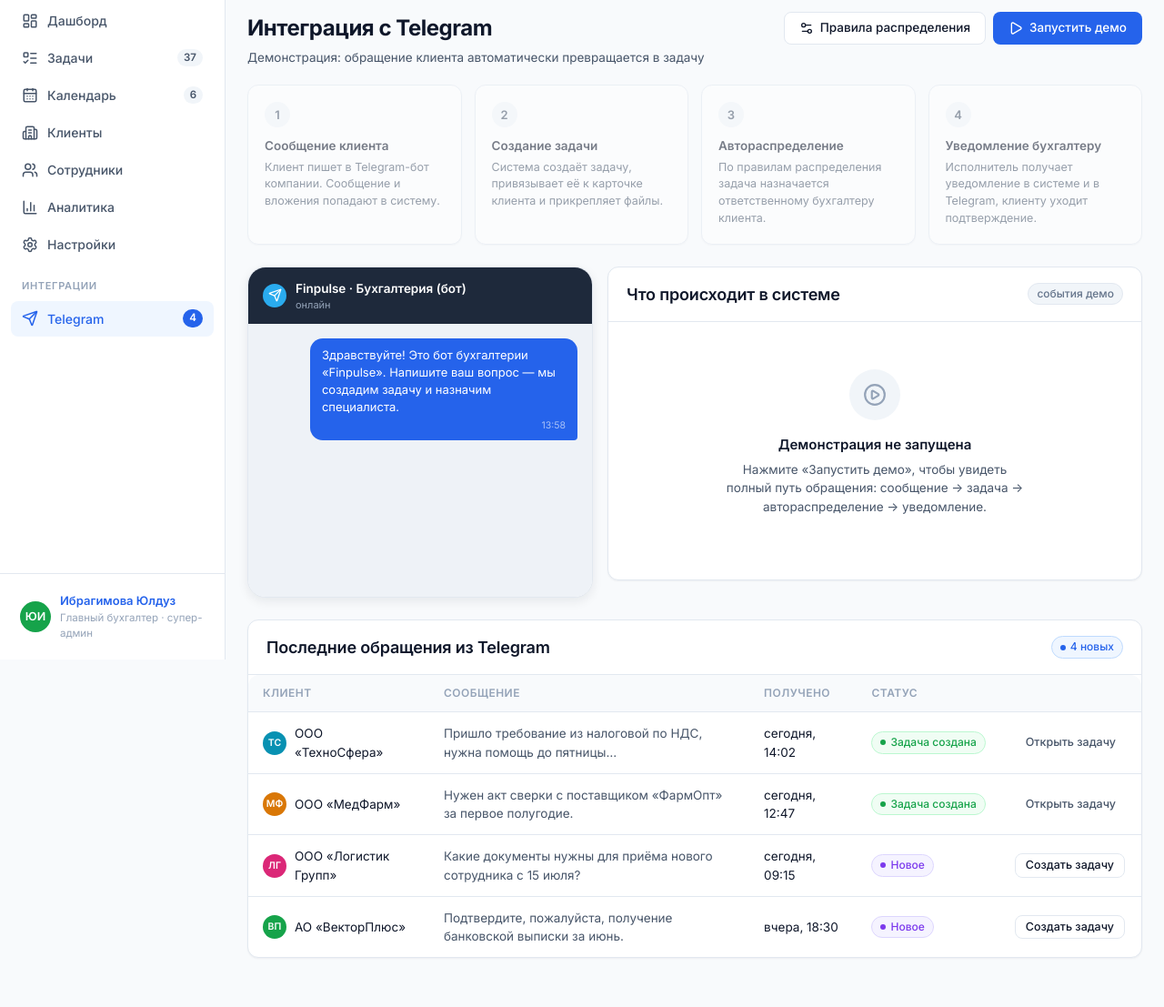
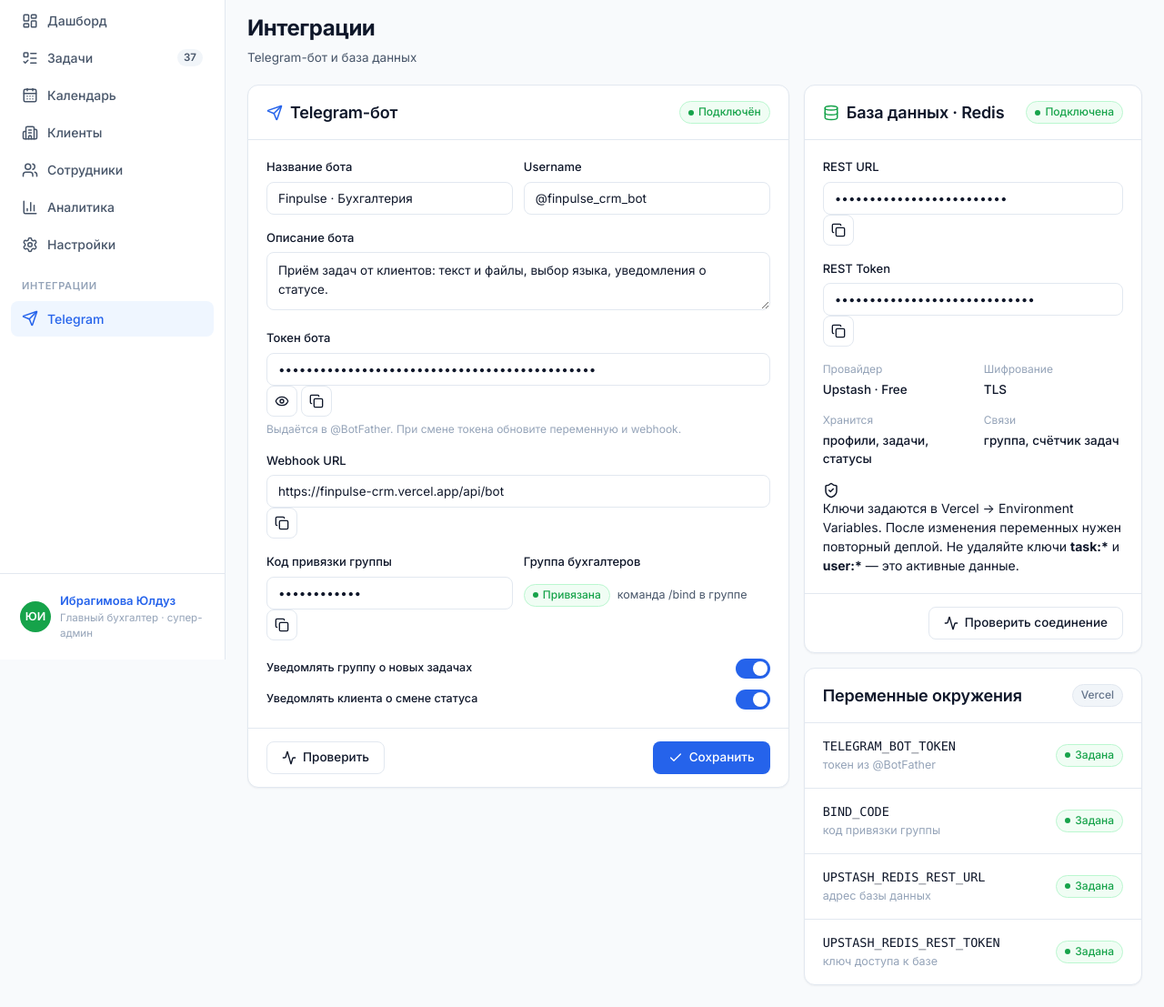
Before and after one commit to OtabekPulatov02/finpulse-crm, a website: page telegram.html in a window 1280 px wide. Shown: the part 75-1182 px from the top of the page at 91% size. Before the commit the page ends 1152 px from the top, so only its background shows below. Drawn offline with nearby package versions, Linux system fonts and the light colour scheme.

```diff
--- a/telegram.html
+++ b/telegram.html
@@ -3,7 +3,7 @@
 <head>
   <meta charset="UTF-8">
   <meta name="viewport" content="width=device-width, initial-scale=1">
-  <title>Telegram — Finpulse CRM</title>
+  <title>Интеграции — Finpulse CRM</title>
   <link rel="preconnect" href="https://fonts.googleapis.com">
   <link rel="preconnect" href="https://fonts.gstatic.com" crossorigin>
   <link href="https://fonts.googleapis.com/css2?family=Inter:wght@400;500;600;700&display=swap" rel="stylesheet">
@@ -23,13 +23,13 @@
     <nav class="sidebar-nav">
       <a class="nav-item" href="dashboard.html"><i data-lucide="layout-dashboard" class="icon"></i>Дашборд</a>
       <a class="nav-item" href="tasks.html"><i data-lucide="list-todo" class="icon"></i>Задачи<span class="nav-count">37</span></a>
-      <a class="nav-item" href="calendar.html"><i data-lucide="calendar-days" class="icon"></i>Календарь<span class="nav-count">6</span></a>
+      <a class="nav-item" href="calendar.html"><i data-lucide="calendar-days" class="icon"></i>Календарь</a>
       <a class="nav-item" href="clients.html"><i data-lucide="building-2" class="icon"></i>Клиенты</a>
       <a class="nav-item" href="employees.html"><i data-lucide="users" class="icon"></i>Сотрудники</a>
       <a class="nav-item" href="analytics.html"><i data-lucide="bar-chart-3" class="icon"></i>Аналитика</a>
       <a class="nav-item" href="settings.html" data-role-admin><i data-lucide="settings" class="icon"></i>Настройки</a>
       <div class="nav-section">Интеграции</div>
-      <a class="nav-item active" href="telegram.html"><i data-lucide="send" class="icon"></i>Telegram<span class="nav-count">4</span></a>
+      <a class="nav-item active" href="telegram.html"><i data-lucide="send" class="icon"></i>Telegram</a>
     </nav>
     <div class="sidebar-footer">
       <a class="sidebar-user" href="employee.html">
@@ -48,8 +48,7 @@
       <button class="topbar-burger" data-sidebar-toggle aria-label="Меню"><i data-lucide="menu" class="icon"></i></button>
       <div class="topbar-search">
         <i data-lucide="search" class="icon"></i>
-        <input type="text" placeholder="Поиск по клиентам, задачам, сотрудникам…">
-        <kbd>Ctrl K</kbd>
+        <input type="text" placeholder="Поиск…">
       </div>
       <div class="topbar-actions">
         <div class="dropdown">
@@ -89,148 +88,153 @@
     <main class="page">
       <div class="page-header">
         <div>
-          <h1>Интеграция с Telegram</h1>
-          <p class="subtitle">Демонстрация: обращение клиента автоматически превращается в задачу</p>
-        </div>
-        <div class="page-header-actions">
-          <button class="btn btn-secondary" data-modal-open="modal-distribution"><i data-lucide="settings-2" class="icon"></i>Правила распределения</button>
-          <button class="btn btn-primary" id="tg-play"><i data-lucide="play" class="icon"></i>Запустить демо</button>
+          <h1>Интеграции</h1>
+          <p class="subtitle">Telegram-бот и база данных</p>
         </div>
       </div>
 
-      <!-- Шаги потока -->
-      <section class="tg-flow">
-        <div class="card tg-step">
-          <div class="step-num">1</div>
-          <h3>Сообщение клиента</h3>
-          <p>Клиент пишет в Telegram-бот компании. Сообщение и вложения попадают в систему.</p>
+      <div class="dash-grid">
+        <!-- Telegram-бот -->
+        <section class="card">
+          <div class="card-header">
+            <h2 class="flex items-center gap-8"><i data-lucide="send" class="icon" style="color:var(--accent);"></i>Telegram-бот</h2>
+            <span class="badge badge-green">Подключён</span>
           </div>
-        <div class="card tg-step">
-          <div class="step-num">2</div>
-          <h3>Создание задачи</h3>
-          <p>Система создаёт задачу, привязывает её к карточке клиента и прикрепляет файлы.</p>
+          <div class="card-body">
+            <div class="form-row">
+              <div class="form-group">
+                <label class="form-label">Название бота</label>
+                <input type="text" class="input" value="Finpulse · Бухгалтерия">
               </div>
-        <div class="card tg-step">
-          <div class="step-num">3</div>
-          <h3>Автораспределение</h3>
-          <p>По правилам распределения задача назначается ответственному бухгалтеру клиента.</p>
+              <div class="form-group">
+                <label class="form-label">Username</label>
+                <input type="text" class="input" value="@finpulse_crm_bot">
               </div>
-        <div class="card tg-step">
-          <div class="step-num">4</div>
-          <h3>Уведомление бухгалтеру</h3>
-          <p>Исполнитель получает уведомление в системе и в Telegram, клиенту уходит подтверждение.</p>
+            </div>
+
+            <div class="form-group">
+              <label class="form-label">Описание бота</label>
+              <textarea class="textarea" style="min-height:64px;">Приём задач от клиентов: текст и файлы, выбор языка, уведомления о статусе.</textarea>
+            </div>
+
+            <div class="form-group">
+              <label class="form-label">Токен бота</label>
+              <div class="masked-row">
+                <input type="password" class="input" value="0000000000:XXXXXXXXXXXXXXXXXXXXXXXXXXXXXXXXXXX" readonly>
+                <button class="btn btn-secondary btn-icon" data-tooltip="Показать" data-toast="info|Токен скрыт|Просмотр доступен только супер-админу."><i data-lucide="eye" class="icon"></i></button>
+                <button class="btn btn-secondary btn-icon" data-tooltip="Копировать" data-toast="success|Скопировано|Токен в буфере обмена."><i data-lucide="copy" class="icon"></i></button>
+              </div>
+              <div class="form-hint">Выдаётся в @BotFather. При смене токена обновите переменную и webhook.</div>
+            </div>
+
+            <div class="form-group">
+              <label class="form-label">Webhook URL</label>
+              <div class="masked-row">
+                <input type="text" class="input" value="https://finpulse-crm.vercel.app/api/bot" readonly>
+                <button class="btn btn-secondary btn-icon" data-tooltip="Копировать" data-toast="success|Скопировано|Адрес в буфере обмена."><i data-lucide="copy" class="icon"></i></button>
+              </div>
+            </div>
+
+            <div class="form-row">
+              <div class="form-group">
+                <label class="form-label">Код привязки группы</label>
+                <div class="masked-row">
+                  <input type="password" class="input" value="finpulse2026" readonly>
+                  <button class="btn btn-secondary btn-icon" data-tooltip="Копировать" data-toast="success|Скопировано|Код в буфере обмена."><i data-lucide="copy" class="icon"></i></button>
+                </div>
+              </div>
+              <div class="form-group">
+                <label class="form-label">Группа бухгалтеров</label>
+                <div class="flex items-center gap-8" style="padding:8px 0;">
+                  <span class="badge badge-green">Привязана</span>
+                  <span class="text-secondary text-sm">команда /bind в группе</span>
+                </div>
+              </div>
+            </div>
+
+            <div class="flex items-center justify-between gap-12" style="margin-top:4px;">
+              <span class="text-sm fw-500">Уведомлять группу о новых задачах</span>
+              <label class="toggle"><input type="checkbox" checked><span class="slider"></span></label>
+            </div>
+            <div class="flex items-center justify-between gap-12" style="margin-top:12px;">
+              <span class="text-sm fw-500">Уведомлять клиента о смене статуса</span>
+              <label class="toggle"><input type="checkbox" checked><span class="slider"></span></label>
+            </div>
+          </div>
+          <div class="card-footer flex items-center justify-between">
+            <button class="btn btn-secondary" data-toast="success|Подключение проверено|getMe: @finpulse_crm_bot, webhook активен."><i data-lucide="activity" class="icon"></i>Проверить</button>
+            <button class="btn btn-primary" data-toast="success|Сохранено|Настройки бота обновлены."><i data-lucide="check" class="icon"></i>Сохранить</button>
           </div>
         </section>
 
-      <div class="tg-demo-grid">
-        <!-- Телефон -->
-        <div class="phone">
-          <div class="phone-header">
-            <span class="avatar avatar-sm" style="background:#2AABEE;"><i data-lucide="send" class="icon icon-sm"></i></span>
-            <div>
-              <div class="ph-name">Finpulse · Бухгалтерия (бот)</div>
-              <div class="ph-status">онлайн</div>
+        <!-- База данных -->
+        <div class="dash-col">
+          <section class="card">
+            <div class="card-header">
+              <h2 class="flex items-center gap-8"><i data-lucide="database" class="icon" style="color:var(--success);"></i>База данных · Redis</h2>
+              <span class="badge badge-green">Подключена</span>
+            </div>
+            <div class="card-body">
+              <div class="form-group">
+                <label class="form-label">REST URL</label>
+                <div class="masked-row">
+                  <input type="password" class="input" value="https://xxxxxx.upstash.io" readonly>
+                  <button class="btn btn-secondary btn-icon" data-tooltip="Копировать" data-toast="success|Скопировано|Адрес в буфере обмена."><i data-lucide="copy" class="icon"></i></button>
                 </div>
               </div>
-          <div class="phone-body" id="tg-chat">
-            <div class="chat-msg out">Здравствуйте! Это бот бухгалтерии «Finpulse». Напишите ваш вопрос — мы создадим задачу и назначим специалиста.<span class="msg-time">13:58</span></div>
+              <div class="form-group">
+                <label class="form-label">REST Token</label>
+                <div class="masked-row">
+                  <input type="password" class="input" value="AXXXXXXXXXXXXXXXXXXXXXXXXXXXX" readonly>
+                  <button class="btn btn-secondary btn-icon" data-tooltip="Копировать" data-toast="success|Скопировано|Токен в буфере обмена."><i data-lucide="copy" class="icon"></i></button>
                 </div>
               </div>
 
-        <!-- Что происходит в системе -->
-        <section class="card">
-          <div class="card-header">
-            <h2>Что происходит в системе</h2>
-            <span class="badge badge-gray no-dot">события демо</span>
+              <div class="info-grid" style="grid-template-columns:1fr 1fr; margin:4px 0 16px;">
+                <div class="info-item"><div class="info-label">Провайдер</div><div class="info-value">Upstash · Free</div></div>
+                <div class="info-item"><div class="info-label">Шифрование</div><div class="info-value">TLS</div></div>
+                <div class="info-item"><div class="info-label">Хранится</div><div class="info-value">профили, задачи, статусы</div></div>
+                <div class="info-item"><div class="info-label">Связи</div><div class="info-value">группа, счётчик задач</div></div>
               </div>
-          <div class="card-body">
-            <div class="timeline" id="tg-events">
-              <div class="timeline-item hidden">
-                <div class="tl-icon ic-blue"><i data-lucide="file-plus-2" class="icon"></i></div>
-                <div class="tl-body">
-                  <div class="tl-text">Создана задача <b>№ 1247 «Требование ИФНС по НДС»</b> для клиента <a href="client.html">ООО «ТехноСфера»</a>, вложение прикреплено</div>
-                  <div class="tl-time">14:02:11</div>
+
+              <div class="info-note">
+                <i data-lucide="shield-check" class="icon"></i>
+                <span>Ключи задаются в Vercel → Environment Variables. После изменения переменных нужен повторный деплой. Не удаляйте ключи <b>task:*</b> и <b>user:*</b> — это активные данные.</span>
               </div>
             </div>
-              <div class="timeline-item hidden">
-                <div class="tl-icon ic-purple"><i data-lucide="user-check" class="icon"></i></div>
-                <div class="tl-body">
-                  <div class="tl-text">Правило «Telegram → ответственный бухгалтер»: исполнителем назначена <b>Елена Крылова</b>, приоритет <b>Средний</b>, срок <b>2 рабочих дня</b></div>
-                  <div class="tl-time">14:02:12</div>
+            <div class="card-footer" style="text-align:right;">
+              <button class="btn btn-secondary" data-toast="success|Соединение активно|PING → PONG · 14 мс."><i data-lucide="activity" class="icon"></i>Проверить соединение</button>
             </div>
+          </section>
+
+          <section class="card">
+            <div class="card-header"><h2>Переменные окружения</h2><span class="badge badge-gray no-dot">Vercel</span></div>
+            <div>
+              <div class="settings-row">
+                <div><div class="sr-title" style="font-family:ui-monospace,Menlo,monospace;">TELEGRAM_BOT_TOKEN</div><div class="sr-desc">токен из @BotFather</div></div>
+                <span class="badge badge-green">Задана</span>
               </div>
-              <div class="timeline-item hidden">
-                <div class="tl-icon ic-green"><i data-lucide="bell-ring" class="icon"></i></div>
-                <div class="tl-body">
-                  <div class="tl-text">Уведомление отправлено <b>Елене Крыловой</b> (система + Telegram), клиент получил подтверждение с номером задачи</div>
-                  <div class="tl-time">14:02:13</div>
+              <div class="settings-row">
+                <div><div class="sr-title" style="font-family:ui-monospace,Menlo,monospace;">BIND_CODE</div><div class="sr-desc">код привязки группы</div></div>
+                <span class="badge badge-green">Задана</span>
               </div>
+              <div class="settings-row">
+                <div><div class="sr-title" style="font-family:ui-monospace,Menlo,monospace;">UPSTASH_REDIS_REST_URL</div><div class="sr-desc">адрес базы данных</div></div>
+                <span class="badge badge-green">Задана</span>
               </div>
-            </div>
-            <div class="empty-state" id="tg-empty" style="padding:32px 20px;">
-              <div class="es-icon"><i data-lucide="circle-play" class="icon"></i></div>
-              <h3>Демонстрация не запущена</h3>
-              <p>Нажмите «Запустить демо», чтобы увидеть полный путь обращения: сообщение → задача → автораспределение → уведомление.</p>
+              <div class="settings-row">
+                <div><div class="sr-title" style="font-family:ui-monospace,Menlo,monospace;">UPSTASH_REDIS_REST_TOKEN</div><div class="sr-desc">ключ доступа к базе</div></div>
+                <span class="badge badge-green">Задана</span>
               </div>
             </div>
           </section>
         </div>
-
-      <!-- Последние обращения -->
-      <section class="card mt-24">
-        <div class="card-header">
-          <h2>Последние обращения из Telegram</h2>
-          <span class="badge badge-blue">4 новых</span>
       </div>
-        <div class="table-wrap">
-          <table class="table">
-            <thead><tr><th>Клиент</th><th>Сообщение</th><th>Получено</th><th>Статус</th><th></th></tr></thead>
-            <tbody>
-              <tr>
-                <td><div class="cell-user"><span class="avatar avatar-sm av-3">ТС</span>ООО «ТехноСфера»</div></td>
-                <td class="text-secondary">Пришло требование из налоговой по НДС, нужна помощь до пятницы…</td>
-                <td>сегодня, 14:02</td>
-                <td><span class="badge badge-green">Задача создана</span></td>
-                <td><a class="btn btn-ghost btn-sm" href="task.html">Открыть задачу</a></td>
-              </tr>
-              <tr>
-                <td><div class="cell-user"><span class="avatar avatar-sm av-4">МФ</span>ООО «МедФарм»</div></td>
-                <td class="text-secondary">Нужен акт сверки с поставщиком «ФармОпт» за первое полугодие.</td>
-                <td>сегодня, 12:47</td>
-                <td><span class="badge badge-green">Задача создана</span></td>
-                <td><a class="btn btn-ghost btn-sm" href="task.html">Открыть задачу</a></td>
-              </tr>
-              <tr>
-                <td><div class="cell-user"><span class="avatar avatar-sm av-7">ЛГ</span>ООО «Логистик Групп»</div></td>
-                <td class="text-secondary">Какие документы нужны для приёма нового сотрудника с 15 июля?</td>
-                <td>сегодня, 09:15</td>
-                <td><span class="badge badge-purple">Новое</span></td>
-                <td><button class="btn btn-secondary btn-sm" data-modal-open="modal-create-task">Создать задачу</button></td>
-              </tr>
-              <tr>
-                <td><div class="cell-user"><span class="avatar avatar-sm av-6">ВП</span>АО «ВекторПлюс»</div></td>
-                <td class="text-secondary">Подтвердите, пожалуйста, получение банковской выписки за июнь.</td>
-                <td>вчера, 18:30</td>
-                <td><span class="badge badge-purple">Новое</span></td>
-                <td><button class="btn btn-secondary btn-sm" data-modal-open="modal-create-task">Создать задачу</button></td>
-              </tr>
-            </tbody>
-          </table>
-        </div>
-      </section>
     </main>
   </div>
 </div>
 
 <script src="https://unpkg.com/lucide@latest/dist/umd/lucide.min.js"></script>
 <script src="assets/js/app.js"></script>
-<script>
-  // Скрываем заглушку при запуске демо (только для этой страницы)
-  document.addEventListener("DOMContentLoaded", function () {
-    var play = document.getElementById("tg-play");
-    var empty = document.getElementById("tg-empty");
-    if (play && empty) play.addEventListener("click", function () { empty.classList.add("hidden"); });
-  });
-</script>
 </body>
 </html>
```
Also changed, not shown: analytics.html (+3 -4 lines), calendar.html (+5 -6 lines), client.html (+4 -5 lines), clients.html (+3 -4 lines), dashboard.html (+4 -5 lines), employee.html (+3 -4 lines), employees.html (+3 -4 lines), settings.html (+3 -4 lines), task.html (+3 -4 lines), tasks.html (+16 -17 lines). Lines whose indentation alone changed are shown as unchanged.
